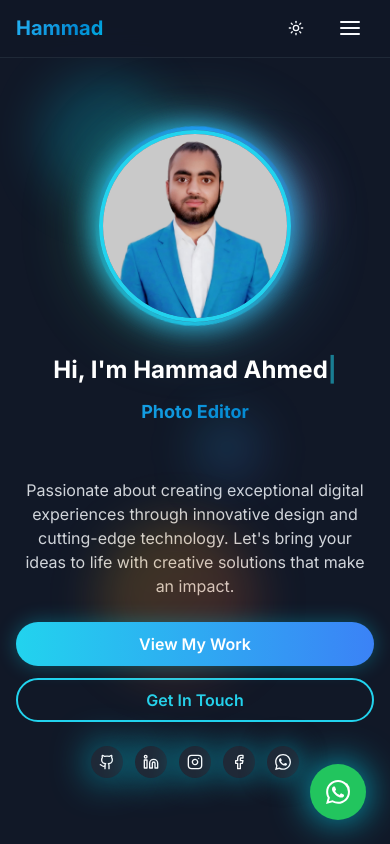
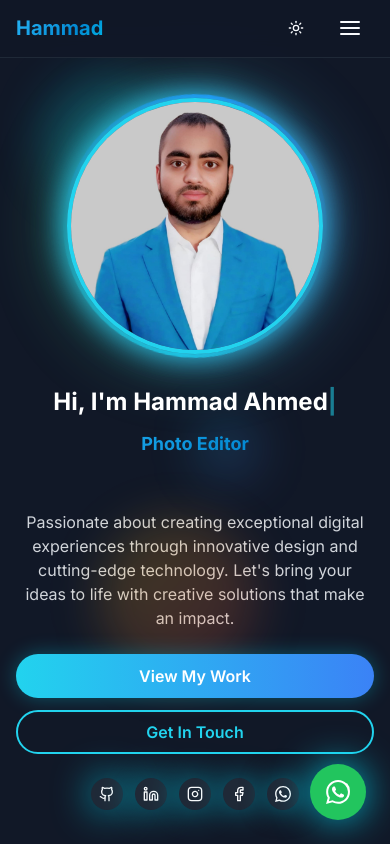
Before and after one commit to getweblimon108/Personal-Portfolio, a React (Vite) app: page / in a window 390 px wide. Shown: the top 844 px of the page. Built offline with nearby package versions, Linux system fonts and the light colour scheme.

Commit message:
Update images and layout

```diff
--- a/src/components/Hero.tsx
+++ b/src/components/Hero.tsx
@@ -86,7 +86,7 @@ const Hero = ({ isDark, scrollToSection }: HeroProps) => {
           {/* Hero Image Section - Left on large screens, top on mobile */}
           <div className="flex-shrink-0 order-1 lg:order-1 lg:w-[45%]">
             <div className="relative">
-              <div className="w-48 h-48 sm:w-56 sm:h-56 md:w-64 md:h-64 lg:w-80 lg:h-80 xl:w-96 xl:h-96 mx-auto relative group animated-border-round">
+              <div className="w-64 h-64 sm:w-72 sm:h-72 md:w-80 md:h-80 lg:w-80 lg:h-80 xl:w-96 xl:h-96 mx-auto relative group animated-border-round">
                 <div className="absolute inset-0 bg-gradient-to-r from-cyan-400 to-blue-500 rounded-full blur-md opacity-75 animate-pulse group-hover:opacity-100 transition-opacity duration-300"></div>
                 <div className="absolute inset-0 bg-gradient-to-r from-purple-400 to-pink-500 rounded-full blur-lg opacity-30 animate-pulse delay-1000"></div>
                 <div className="absolute inset-0 bg-gradient-to-r from-green-400 to-blue-400 rounded-full blur-2xl opacity-20 animate-pulse delay-2000"></div>
```
